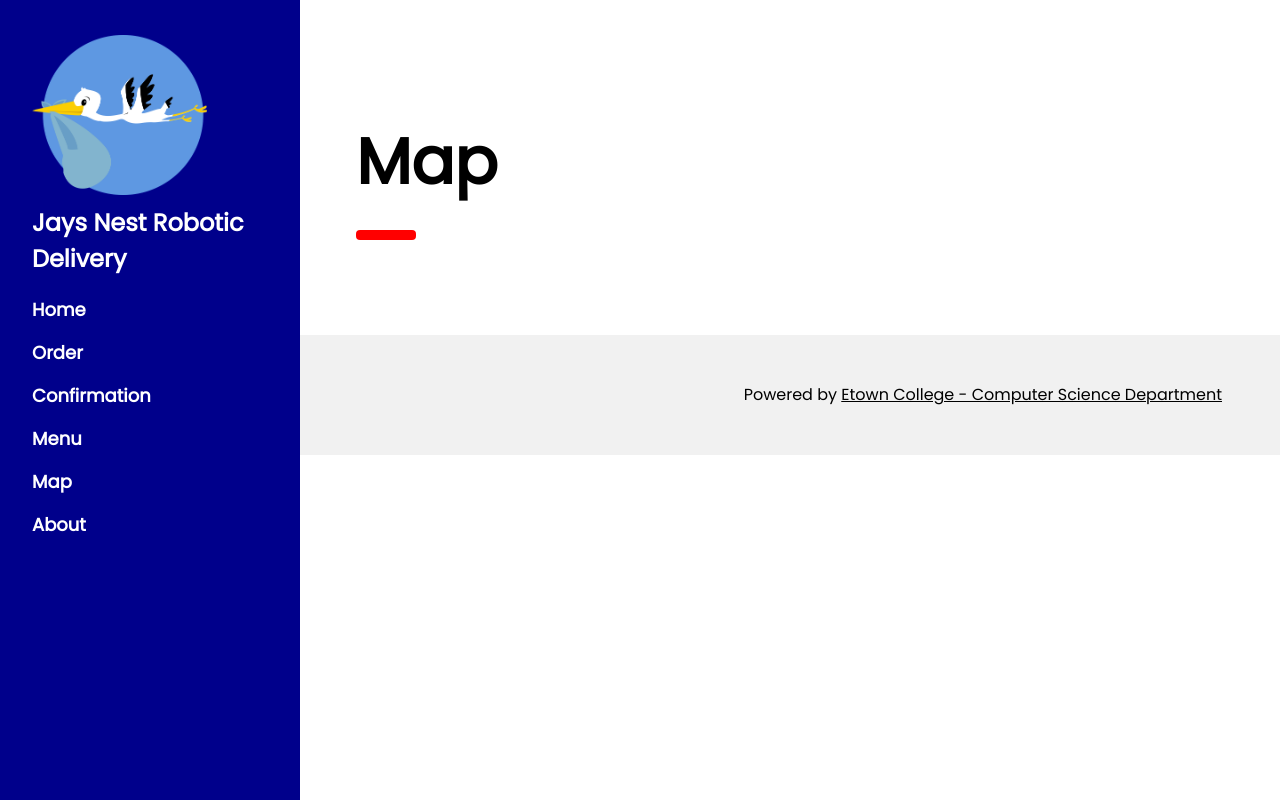
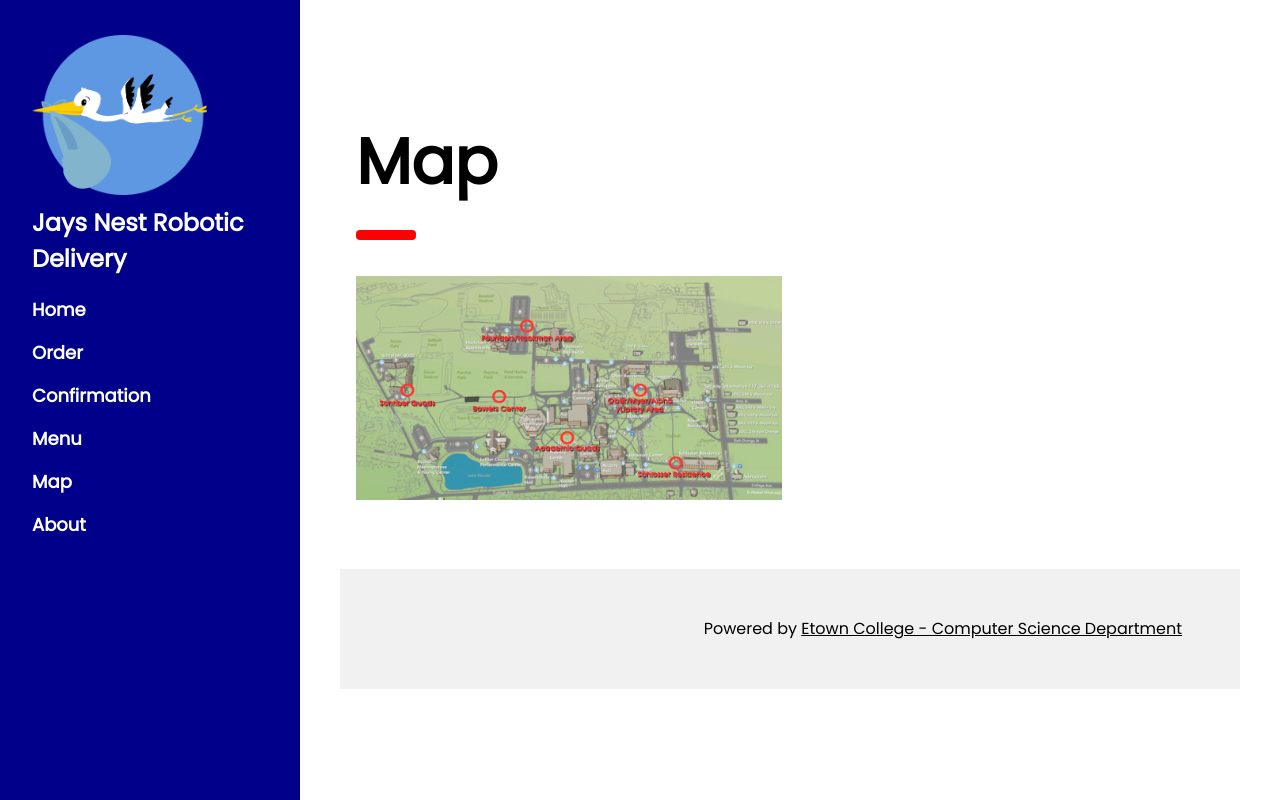
Before and after one commit to reddign/jaysnestrobots, a PHP site: page /jaysnestrobots/map.php in a window 1280 px wide. Run offline with PHP 8.4, Linux system fonts and the light colour scheme.

Commit message:
added map to map page

```diff
--- a/src/map.php
+++ b/src/map.php
@@ -1,7 +1,6 @@
 <?PHP
 $path = '';
 require("includes/header.php");
-//Once we develpo a list of locations for delivery we can make a map and highlight these locations
 ?>
 
  <!-- Header -->
@@ -10,5 +9,12 @@ require("includes/header.php");
     <hr style="width:50px;border:5px solid red" class="w3-round">
  </div>
 
+<!-- Photo grid (modal) -->
+<div class="w3-row-padding">
+    <div class="w3-half">
+      <img src="images/map.jpg" style="width:100%" onclick="onClick(this)" alt="Delivery Locations on Campus Map">
+    </div>
+
+
  <?PHP
 require("includes/footer.php");
```
